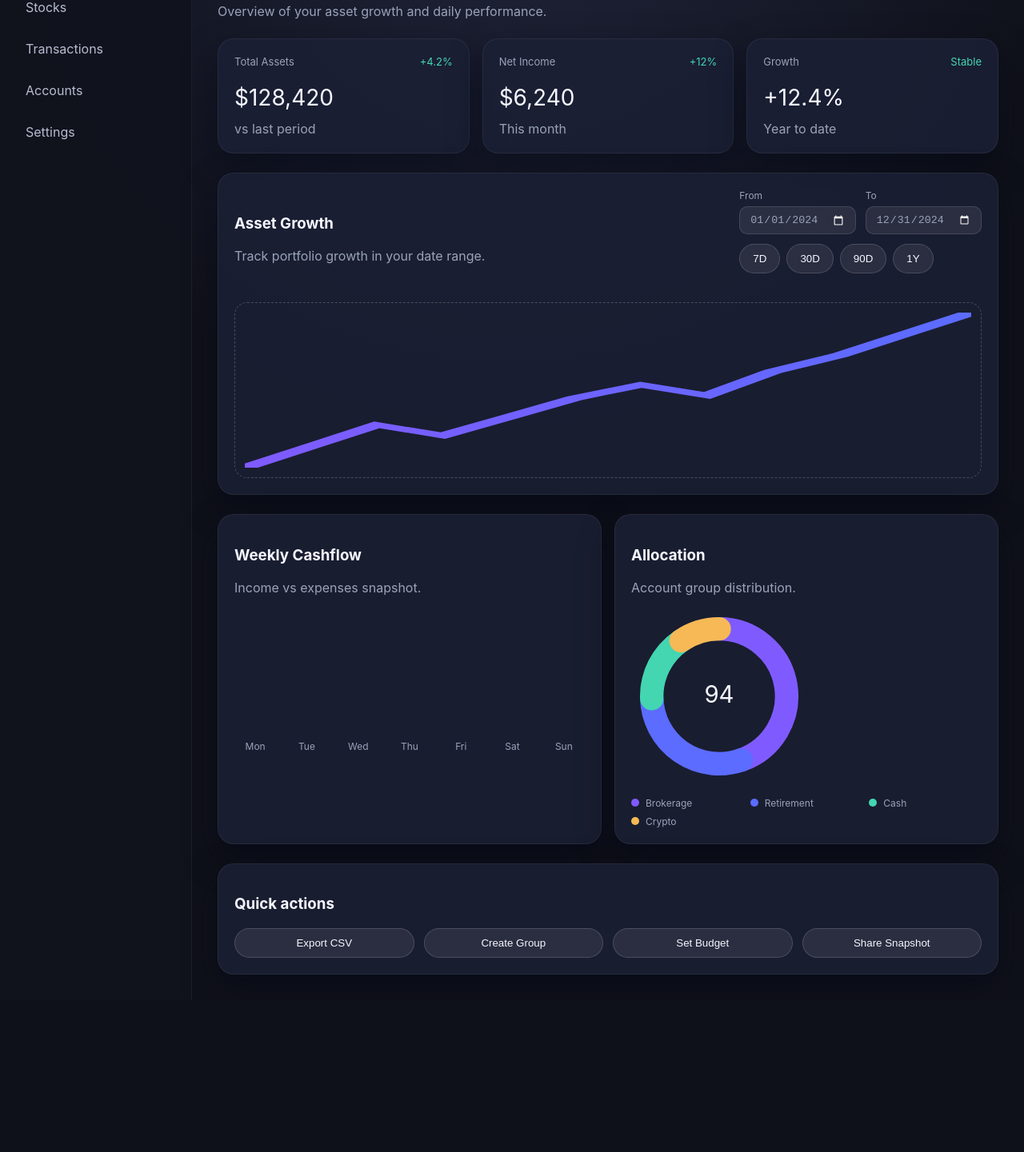
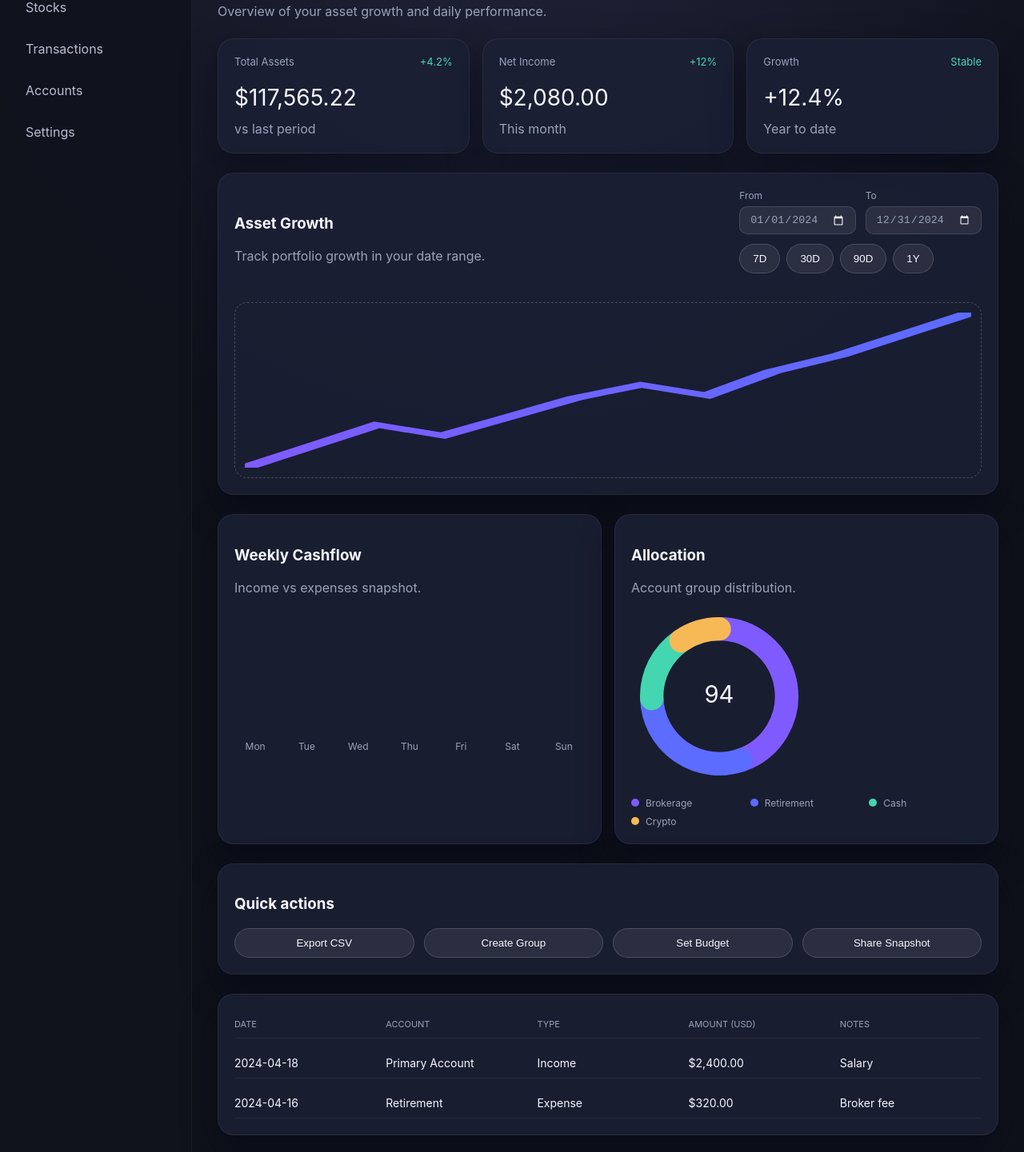
Before and after one commit to kwtsangg/Firecash, a React (Vite) app in the folder frontend/: page /dashboard in a window 1280 px wide. Shown: the part 169-1610 px from the top of the page at 80% size. Before the commit the page ends 1420 px from the top, so only its background shows below. Built offline with nearby package versions, Linux system fonts and the light colour scheme.

Commit message:
Add currency-aware totals and transactions

```diff
--- /dev/null
+++ b/frontend/src/components/CurrencyContext.tsx
@@ -0,0 +1,28 @@
+import { createContext, useContext } from "react";
+
+type CurrencyContextValue = {
+  currency: string;
+  setCurrency: (currency: string) => void;
+};
+
+const CurrencyContext = createContext<CurrencyContextValue | undefined>(undefined);
+
+export function CurrencyProvider({
+  currency,
+  setCurrency,
+  children,
+}: CurrencyContextValue & { children: React.ReactNode }) {
+  return (
+    <CurrencyContext.Provider value={{ currency, setCurrency }}>
+      {children}
+    </CurrencyContext.Provider>
+  );
+}
+
+export function useCurrency() {
+  const context = useContext(CurrencyContext);
+  if (!context) {
+    throw new Error("useCurrency must be used within CurrencyProvider");
+  }
+  return context;
+}
--- a/frontend/src/layouts/DashboardLayout.tsx
+++ b/frontend/src/layouts/DashboardLayout.tsx
@@ -1,6 +1,7 @@
 import { NavLink, Outlet } from "react-router-dom";
 import { useState } from "react";
 import { Selector } from "../components/Selectors";
+import { CurrencyProvider } from "../components/CurrencyContext";
 
 const navigation = [
   { label: "Dashboard", to: "/dashboard" },
@@ -16,6 +17,7 @@ export default function DashboardLayout() {
   const [currency, setCurrency] = useState("USD");
 
   return (
+    <CurrencyProvider currency={currency} setCurrency={setCurrency}>
       <div className="app-shell">
         <header className="top-nav">
           <div className="logo">Firecash</div>
@@ -59,5 +61,6 @@ export default function DashboardLayout() {
           <Outlet />
         </main>
       </div>
+    </CurrencyProvider>
   );
 }
--- a/frontend/src/pages/DashboardPage.tsx
+++ b/frontend/src/pages/DashboardPage.tsx
@@ -4,10 +4,13 @@ import { BarChart, DonutChart, LineChart } from "../components/Charts";
 import DateRangePicker, { DateRange } from "../components/DateRangePicker";
 import KpiCard from "../components/KpiCard";
 import Modal from "../components/Modal";
+import { useCurrency } from "../components/CurrencyContext";
+import { convertAmount, formatCurrency, supportedCurrencies } from "../utils/currency";
 
 export default function DashboardPage() {
   const accountOptions = ["Primary Account", "Retirement", "Side Hustle"];
   const budgetCategories = ["Housing", "Investing", "Lifestyle", "Bills"];
+  const { currency: displayCurrency } = useCurrency();
   const [range, setRange] = useState<DateRange>({
     from: "2024-01-01",
     to: "2024-12-31",
@@ -21,9 +24,46 @@ export default function DashboardPage() {
   const [transactionAmount, setTransactionAmount] = useState("");
   const [transactionDate, setTransactionDate] = useState("2024-04-20");
   const [transactionNotes, setTransactionNotes] = useState("");
+  const [transactionCurrency, setTransactionCurrency] = useState("USD");
   const [budgetCategory, setBudgetCategory] = useState(budgetCategories[0]);
   const [budgetAmount, setBudgetAmount] = useState("");
   const [budgetStart, setBudgetStart] = useState("2024-04-01");
+  const [transactions, setTransactions] = useState<
+    {
+      account: string;
+      type: string;
+      amount: number;
+      currency: string;
+      date: string;
+      notes: string;
+    }[]
+  >([
+    {
+      account: "Primary Account",
+      type: "Income",
+      amount: 2400,
+      currency: "USD",
+      date: "2024-04-18",
+      notes: "Salary",
+    },
+    {
+      account: "Retirement",
+      type: "Expense",
+      amount: 320,
+      currency: "USD",
+      date: "2024-04-16",
+      notes: "Broker fee",
+    },
+  ]);
+
+  const baseAssets = useMemo(
+    () => [
+      { name: "Cash", amount: 42000, currency: "USD" },
+      { name: "Brokerage", amount: 56000, currency: "USD" },
+      { name: "Vacation Fund", amount: 18000, currency: "EUR" },
+    ],
+    [],
+  );
 
   const showToast = (title: string, description?: string) => {
     setToast({ title, description });
@@ -80,6 +120,16 @@ export default function DashboardPage() {
     [],
   );
 
+  const totalAssets = baseAssets.reduce(
+    (sum, asset) =>
+      sum + convertAmount(asset.amount, asset.currency, displayCurrency),
+    0,
+  );
+  const netIncome = transactions.reduce((sum, transaction) => {
+    const signedAmount = transaction.type === "Expense" ? -transaction.amount : transaction.amount;
+    return sum + convertAmount(signedAmount, transaction.currency, displayCurrency);
+  }, 0);
+
   return (
     <section className="page">
       <header className="page-header">
@@ -118,7 +168,25 @@ export default function DashboardPage() {
               className="pill primary"
               type="button"
               onClick={() => {
+                const amount = Number(transactionAmount);
+                if (!amount) {
+                  showToast("Missing amount", "Enter a transaction amount to save.");
+                  return;
+                }
+                setTransactions((prev) => [
+                  {
+                    account: transactionAccount,
+                    type: transactionType,
+                    amount,
+                    currency: transactionCurrency,
+                    date: transactionDate,
+                    notes: transactionNotes || "Manual entry",
+                  },
+                  ...prev,
+                ]);
                 setIsTransactionOpen(false);
+                setTransactionAmount("");
+                setTransactionNotes("");
                 showToast("Transaction saved", "Your entry has been recorded.");
               }}
             >
@@ -162,6 +230,19 @@ export default function DashboardPage() {
               value={transactionAmount}
               onChange={(event) => setTransactionAmount(event.target.value)}
             />
+          </label>
+          <label>
+            Currency
+            <select
+              value={transactionCurrency}
+              onChange={(event) => setTransactionCurrency(event.target.value)}
+            >
+              {supportedCurrencies.map((currencyOption) => (
+                <option key={currencyOption} value={currencyOption}>
+                  {currencyOption}
+                </option>
+              ))}
+            </select>
           </label>
           <label>
             Date
@@ -242,14 +323,14 @@ export default function DashboardPage() {
       <div className="card-grid">
         <KpiCard
           label="Total Assets"
-          value="$128,420"
+          value={formatCurrency(totalAssets, displayCurrency)}
           trend="+4.2%"
           footnote="vs last period"
         />
         <KpiCard
           label="Net Income"
-          value="$6,240"
-          trend="+12%"
+          value={formatCurrency(netIncome, displayCurrency)}
+          trend={netIncome >= 0 ? "+12%" : "-6%"}
           footnote="This month"
         />
         <KpiCard
@@ -320,6 +401,32 @@ export default function DashboardPage() {
           </button>
         </div>
       </div>
+      <div className="card list-card">
+        <div className="list-row list-header columns-5">
+          <span>Date</span>
+          <span>Account</span>
+          <span>Type</span>
+          <span>Amount ({displayCurrency})</span>
+          <span>Notes</span>
+        </div>
+        {transactions.map((transaction) => (
+          <div
+            className="list-row columns-5"
+            key={`${transaction.date}-${transaction.amount}-${transaction.notes}`}
+          >
+            <span>{transaction.date}</span>
+            <span>{transaction.account}</span>
+            <span>{transaction.type}</span>
+            <span>
+              {formatCurrency(
+                convertAmount(transaction.amount, transaction.currency, displayCurrency),
+                displayCurrency,
+              )}
+            </span>
+            <span>{transaction.notes}</span>
+          </div>
+        ))}
+      </div>
     </section>
   );
 }
--- a/frontend/src/pages/StocksPage.tsx
+++ b/frontend/src/pages/StocksPage.tsx
@@ -4,6 +4,8 @@ import { BarChart, DonutChart, LineChart } from "../components/Charts";
 import DateRangePicker, { DateRange } from "../components/DateRangePicker";
 import KpiCard from "../components/KpiCard";
 import Modal from "../components/Modal";
+import { useCurrency } from "../components/CurrencyContext";
+import { convertAmount, formatCurrency } from "../utils/currency";
 
 type Holding = {
   ticker: string;
@@ -19,6 +21,7 @@ type Holding = {
 export default function StocksPage() {
   const accountOptions = ["Primary Account", "Retirement", "HKD Growth"];
   const supportedTickers = new Set(["AAPL", "TSLA", "0700.HK", "MSFT", "NVDA"]);
+  const { currency: displayCurrency } = useCurrency();
   const [toast, setToast] = useState<ActionToastData | null>(null);
   const [range, setRange] = useState<DateRange>({
     from: "2024-01-01",
@@ -113,6 +116,16 @@ export default function StocksPage() {
     ],
     [],
   );
+  const totalEquity = holdings.reduce(
+    (sum, holding) =>
+      sum + convertAmount(holding.price * holding.shares, holding.currency, displayCurrency),
+    0,
+  );
+  const dayChange = holdings.reduce((sum, holding) => {
+    const holdingValue = holding.price * holding.shares;
+    const changeValue = (holding.change / 100) * holdingValue;
+    return sum + convertAmount(changeValue, holding.currency, displayCurrency);
+  }, 0);
 
   return (
     <section className="page">
@@ -256,7 +269,7 @@ export default function StocksPage() {
       <div className="card-grid">
         <KpiCard
           label="Total Equity"
-          value="$82,440"
+          value={formatCurrency(totalEquity, displayCurrency)}
           trend="+3.8%"
           footnote="vs last period"
         />
@@ -268,8 +281,8 @@ export default function StocksPage() {
         />
         <KpiCard
           label="Day Change"
-          value="+$1,420"
-          trend="+1.1%"
+          value={formatCurrency(dayChange, displayCurrency)}
+          trend={dayChange >= 0 ? "+1.1%" : "-0.6%"}
           footnote="market open"
         />
       </div>
--- a/frontend/src/pages/TransactionsPage.tsx
+++ b/frontend/src/pages/TransactionsPage.tsx
@@ -2,9 +2,12 @@ import { useState } from "react";
 import ActionToast, { ActionToastData } from "../components/ActionToast";
 import DateRangePicker, { DateRange } from "../components/DateRangePicker";
 import Modal from "../components/Modal";
+import { useCurrency } from "../components/CurrencyContext";
+import { convertAmount, formatCurrency, supportedCurrencies } from "../utils/currency";
 
 export default function TransactionsPage() {
   const accountOptions = ["Primary Account", "Retirement", "Side Hustle"];
+  const { currency: displayCurrency } = useCurrency();
   const [toast, setToast] = useState<ActionToastData | null>(null);
   const [range, setRange] = useState<DateRange>({
     from: "2024-03-01",
@@ -15,6 +18,34 @@ export default function TransactionsPage() {
   const [transactionType, setTransactionType] = useState("Income");
   const [transactionAmount, setTransactionAmount] = useState("");
   const [transactionDate, setTransactionDate] = useState("2024-04-20");
+  const [transactionCurrency, setTransactionCurrency] = useState("USD");
+  const [transactions, setTransactions] = useState<
+    {
+      date: string;
+      account: string;
+      type: string;
+      amount: number;
+      currency: string;
+      status: string;
+    }[]
+  >([
+    {
+      date: "2024-04-18",
+      account: "Primary Account",
+      type: "Income",
+      amount: 2400,
+      currency: "USD",
+      status: "Cleared",
+    },
+    {
+      date: "2024-04-16",
+      account: "Retirement",
+      type: "Expense",
+      amount: 320,
+      currency: "USD",
+      status: "Scheduled",
+    },
+  ]);
 
   const showToast = (title: string, description?: string) => {
     setToast({ title, description });
@@ -57,7 +88,24 @@ export default function TransactionsPage() {
               className="pill primary"
               type="button"
               onClick={() => {
+                const amount = Number(transactionAmount);
+                if (!amount) {
+                  showToast("Missing amount", "Enter a transaction amount to save.");
+                  return;
+                }
+                setTransactions((prev) => [
+                  {
+                    date: transactionDate,
+                    account: transactionAccount,
+                    type: transactionType,
+                    amount,
+                    currency: transactionCurrency,
+                    status: "Cleared",
+                  },
+                  ...prev,
+                ]);
                 setIsTransactionOpen(false);
+                setTransactionAmount("");
                 showToast("Transaction saved", "Your entry has been recorded.");
               }}
             >
@@ -101,6 +149,19 @@ export default function TransactionsPage() {
               value={transactionAmount}
               onChange={(event) => setTransactionAmount(event.target.value)}
             />
+          </label>
+          <label>
+            Currency
+            <select
+              value={transactionCurrency}
+              onChange={(event) => setTransactionCurrency(event.target.value)}
+            >
+              {supportedCurrencies.map((currencyOption) => (
+                <option key={currencyOption} value={currencyOption}>
+                  {currencyOption}
+                </option>
+              ))}
+            </select>
           </label>
           <label>
             Occurred on
@@ -159,30 +220,20 @@ export default function TransactionsPage() {
           <span>Date</span>
           <span>Account</span>
           <span>Type</span>
-          <span>Amount</span>
+          <span>Amount ({displayCurrency})</span>
           <span>Status</span>
         </div>
-        {[
-          {
-            date: "2024-04-18",
-            account: "Primary Account",
-            type: "Income",
-            amount: "$2,400",
-            status: "Cleared",
-          },
-          {
-            date: "2024-04-16",
-            account: "Retirement",
-            type: "Expense",
-            amount: "$320",
-            status: "Scheduled",
-          },
-        ].map((row) => (
-          <div className="list-row columns-5" key={row.date + row.amount}>
+        {transactions.map((row) => (
+          <div className="list-row columns-5" key={`${row.date}-${row.amount}-${row.account}`}>
             <span>{row.date}</span>
             <span>{row.account}</span>
             <span>{row.type}</span>
-            <span>{row.amount}</span>
+            <span>
+              {formatCurrency(
+                convertAmount(row.amount, row.currency, displayCurrency),
+                displayCurrency,
+              )}
+            </span>
             <span className="status">{row.status}</span>
           </div>
         ))}
--- /dev/null
+++ b/frontend/src/utils/currency.ts
@@ -0,0 +1,24 @@
+const rates: Record<string, number> = {
+  USD: 1,
+  EUR: 0.92,
+  GBP: 0.79,
+  JPY: 150,
+  HKD: 7.8,
+};
+
+export function convertAmount(amount: number, from: string, to: string) {
+  const fromRate = rates[from] ?? 1;
+  const toRate = rates[to] ?? 1;
+  return (amount / fromRate) * toRate;
+}
+
+export function formatCurrency(amount: number, currency: string) {
+  const formatter = new Intl.NumberFormat("en-US", {
+    style: "currency",
+    currency,
+    maximumFractionDigits: 2,
+  });
+  return formatter.format(amount);
+}
+
+export const supportedCurrencies = Object.keys(rates);
```
Lines whose indentation alone changed are shown as unchanged.
